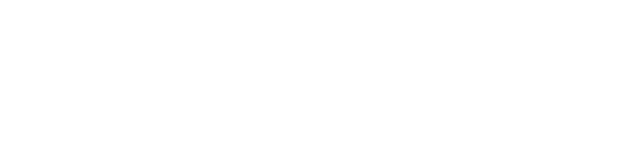
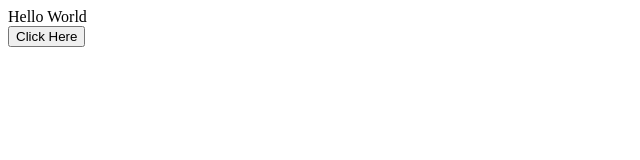
Before and after one commit to ChristopherMaierInc/Test, a plain HTML site: page index.html in a window 1280 px wide. Shown: the whole page, without its empty margins (0-640 px from the left). Drawn offline with Linux system fonts and the light colour scheme.

Commit message:
JS working

```diff
--- a/index.html
+++ b/index.html
@@ -1,12 +1,16 @@
 <!DOCTYPE html>
 <html lang="en">
+
 <head>
   <meta charset="UTF-8">
   <meta name="viewport" content="width=device-width, initial-scale=1.0">
   <meta http-equiv="X-UA-Compatible" content="ie=edge">
   <title>Document</title>
 </head>
+
 <body>
+  <div class="">Hello World</div>
+  <button type="button" name="button" onclick="alert('hello')">Click Here</button>
+</body>
 
-</body>
 </html>
```
